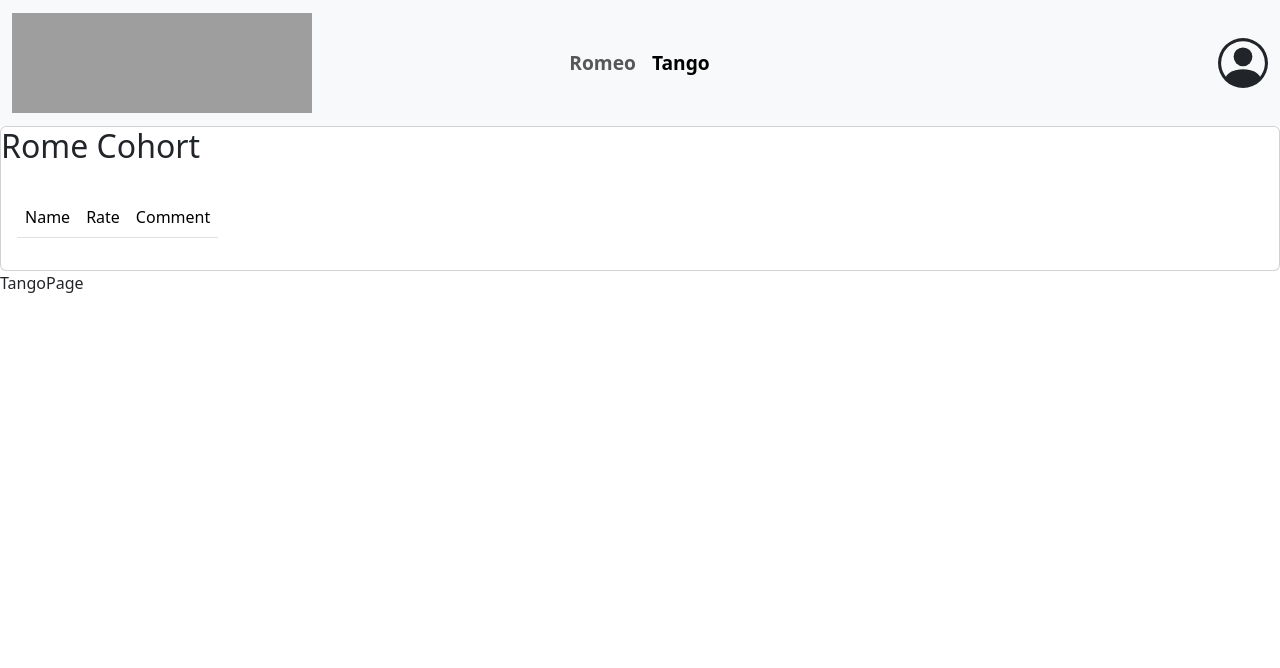
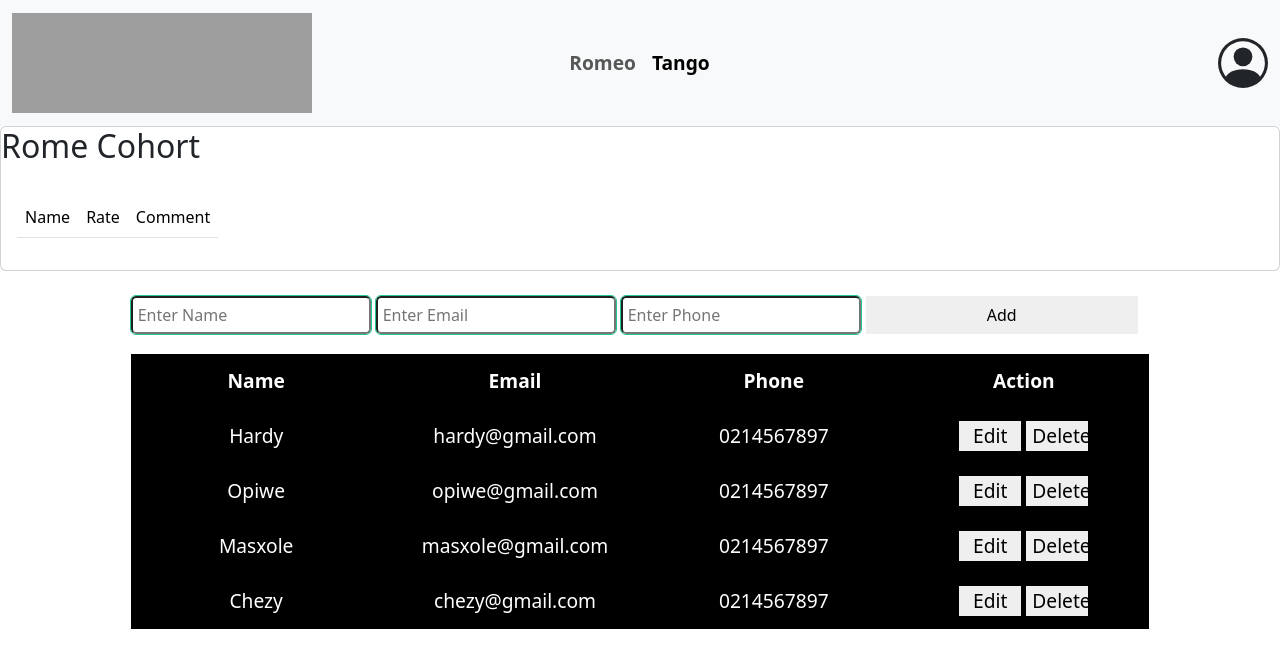
Before and after one commit to MacxoleLouzar/Rating_App, a React (Vite) app in the folder Client/: page /tango in a window 1280 px wide. Shown: the top 668 px of the page. Built offline with nearby package versions, Linux system fonts and the light colour scheme; grey boxes are pictures that could not be loaded.

Commit message:
added table component

```diff
--- /dev/null
+++ b/Client/src/Components/Table.jsx
@@ -0,0 +1,177 @@
+import { useState, useRef } from "react";
+import Data from "../data.json";
+import "../styles/Table.css";
+
+const Table = () => {
+  const [data, setData] = useState(Data);
+  const [editState, setEditState] = useState(-1);
+
+  return (
+    <div className="tableWrap">
+      <div>
+        <AddMember setData={setData} />
+        <form onSubmit={handleUpdate}>
+          <table>
+            <thead>
+              <th>Name</th>
+              <th>Email</th>
+              <th>Phone</th>
+              <th>Action</th>
+            </thead>
+            {data.map((current, index) =>
+              editState === current.id ? (
+                <EditMemeber current={current} data={data} setData={setData} />
+              ) : (
+                <tr key={index}>
+                  <td>{current.name}</td>
+                  <td>{current.email}</td>
+                  <td>{current.phone}</td>
+                  <td>
+                    <button
+                      type="button"
+                      className="edit"
+                      onClick={() => handleEdit(current.id)}
+                    >
+                      Edit
+                    </button>
+                    <button
+                      type="button"
+                      className="delete"
+                      onClick={() => handleDelete(current.id)}
+                    >
+                      Delete
+                    </button>
+                  </td>
+                </tr>
+              )
+            )}
+          </table>
+        </form>
+      </div>
+    </div>
+  );
+  function handleUpdate(event) {
+    event.preventDefault();
+    const name = event.target.elements.name.value;
+    const email = event.target.elements.email.value;
+    const phone = event.target.elements.phone.value;
+    const updatedData = data.map((d) =>
+      d.id === editState ? { ...d, name: name, email: email, phone: phone } : d
+    );
+    setEditState(-1);
+    setData(updatedData);
+  }
+
+  function handleEdit(id) {
+    setEditState(id);
+  }
+
+  function handleDelete(id) {
+    const updatedData = data.filter((d) => id !== d.id);
+    setData(updatedData);
+  }
+};
+
+function EditMemeber({ current, data, setData }) {
+  function handleName(event) {
+    const name = event.target.value;
+    const updateData = data.map((d) =>
+      d.id === current.id ? { ...d, name: name } : d
+    );
+    setData(updateData);
+  }
+  function handleEamil(event) {
+    const email = event.target.value;
+    const updateData = data.map((d) =>
+      d.id === current.id ? { ...d, email: email } : d
+    );
+    setData(updateData);
+  }
+  function handlePhone(event) {
+    const phone = event.target.value;
+    const updateData = data.map((d) =>
+      d.id === current.id ? { ...d, phone: phone } : d
+    );
+    setData(updateData);
+  }
+  return (
+    <tr>
+      <td>
+        <input
+          type="text"
+          onChange={handleName}
+          value={current.name}
+          name="name"
+          placeholder="Enter Name"
+        />
+      </td>
+      <td>
+        <input
+          type="email"
+          onChange={handleEamil}
+          value={current.email}
+          name="email"
+          placeholder="Enter Email"
+        />
+      </td>
+      <td>
+        <input
+          type="text"
+          onChange={handlePhone}
+          value={current.phone}
+          name="phone"
+          placeholder="Enter Phone"
+        />
+      </td>
+      <td>
+        <button type="submit" className="updateBtn">
+          Update
+        </button>
+      </td>
+    </tr>
+  );
+}
+
+function AddMember({ setData }) {
+  const nameRef = useRef();
+  const emailRef = useRef();
+  const phoneRef = useRef();
+
+  function handleValue(event) {
+    event.preventDefault();
+    const name = event.target.elements.name.value;
+    const email = event.target.elements.email.value;
+    const phone = event.target.elements.phone.value;
+    const newMember = {
+      id: 5,
+      name,
+      email,
+      phone,
+    };
+    setData((prevData) => prevData.concat(newMember));
+    nameRef.current.value = "";
+    emailRef.current.value = "";
+    phoneRef.current.value = "";
+  }
+
+  return (
+    <form onSubmit={handleValue}>
+      <input type="text" name="name" placeholder="Enter Name" ref={nameRef} />
+      <input
+        type="email"
+        name="email"
+        placeholder="Enter Email"
+        ref={emailRef}
+      />
+      <input
+        type="text"
+        name="phone"
+        placeholder="Enter Phone"
+        ref={phoneRef}
+      />
+      <button className="addForm">Add</button>
+    </form>
+  );
+}
+
+export default Table;
--- a/Client/src/Pages/RatingPage.jsx
+++ b/Client/src/Pages/RatingPage.jsx
@@ -1,12 +1,14 @@
 import React from 'react'
 import Header from '../Components/Header'
 import RatinForm from '../Components/RatinForm'
+import Table from '../Components/Table'
 
 const RatingPage = () => {
   return (
     <div>
         <Header/>
         <RatinForm/>
+        <Table/>
     </div>
   )
 }
--- a/Client/src/Pages/TangoPage.jsx
+++ b/Client/src/Pages/TangoPage.jsx
@@ -1,12 +1,13 @@
 import Header from "../Components/Header"
 import RatinForm from "../Components/RatinForm"
+import Table from "../Components/Table"
 
 const TangoPage = () => {
   return (
     <div>
         <Header/>
         <RatinForm/>
-        TangoPage
+        <Table/>
     </div>
   )
 }
--- /dev/null
+++ b/Client/src/data.json
@@ -0,0 +1,26 @@
+[
+  {
+    "id": 1,
+    "name": "Hardy",
+    "email": "hardy@gmail.com",
+    "phone": "0214567897"
+  },
+  {
+    "id": 2,
+    "name": "Opiwe",
+    "email": "opiwe@gmail.com",
+    "phone": "0214567897"
+  },
+  {
+    "id": 3,
+    "name": "Masxole",
+    "email": "masxole@gmail.com",
+    "phone": "0214567897"
+  },
+  {
+    "id": 4,
+    "name": "Chezy",
+    "email": "chezy@gmail.com",
+    "phone": "0214567897"
+  }
+]
--- /dev/null
+++ b/Client/src/styles/Table.css
@@ -0,0 +1,88 @@
+.tableWrap{
+    margin-top: 25px;
+    display: flex;
+    justify-content: center;
+    align-items: center;
+}
+
+table th, table td{
+    width: 250px;
+    border: 1px solid black;
+    text-align: center;
+    padding: 12px 40px;
+    font-size: larger;
+    color: #fff;
+    background-color: #000;
+}
+
+table th{
+    color: #fff;
+}
+
+table {
+    margin-top: 20px;
+    border-collapse: collapse;
+}
+
+input {
+    padding: 5px;
+    margin-right: 5px;
+}
+
+.edit{
+    margin-right: 5px;
+    border: 0;
+    outline: 0;
+    cursor: pointer;
+    width: 62px;
+    height: 30px;
+}
+
+.edit:hover{
+    background-color: rgb(53, 53, 205);
+    color: #fff;
+}
+
+.delete{
+    border: 0;
+    outline: 0;
+    cursor: pointer;
+    width: 62px;
+    height: 30px;
+}
+
+.delete:hover{
+    background-color: rgb(244, 69, 69);
+    color: #fff;
+}
+
+.addForm{
+    width: 17rem;
+    height: 38px;
+    border: 0;
+    outline: 0;
+    cursor: pointer;
+}
+
+.addForm:hover{
+    background-color: rgb(18, 240, 166);
+}
+
+.updateBtn{
+    width: 6rem;
+    height: 30px;
+    border: 0;
+    outline: 0;
+    cursor: pointer;
+}
+
+.updateBtn:hover{
+    color: #fff;
+    background-color: rgb(98, 234, 30);
+}
+
+form input{
+    border-radius: 5px;
+    width: 240px;
+    outline: 1px solid #20c997;
+}
```
